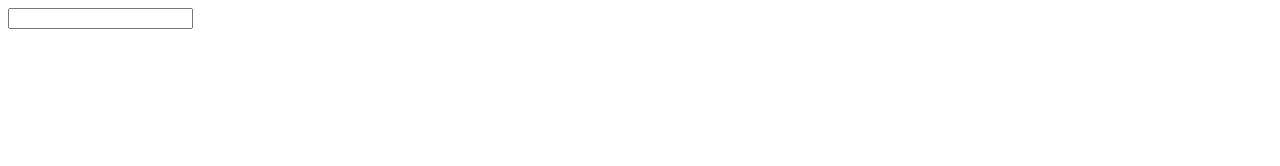
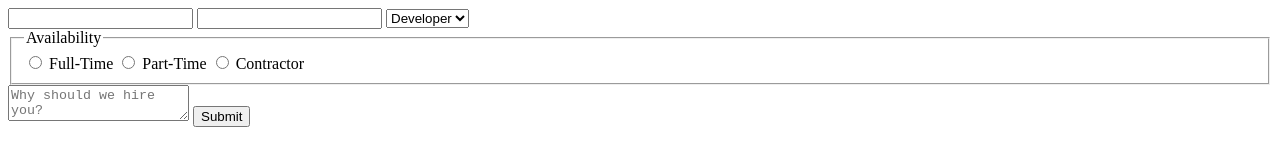
Before and after one commit to PrasunShrivastav/Basic-Projects, a plain HTML site: page html+CSS/Job Application Form/index.html in a window 1280 px wide. Drawn offline with Linux system fonts and the light colour scheme.

Commit message:
Update index.html

```diff
--- a/html+CSS/Job Application Form/index.html
+++ b/html+CSS/Job Application Form/index.html
@@ -8,6 +8,42 @@
   <body>
     <div class="container">
       <input type="text" name="name" id="name" />
+      <input type="email" name="email" id="email" />
+      <select name="position" id="position">
+        <option value="developer">Developer</option>
+        <option value="designer">Designer</option>
+        <option value="manager">Manager</option>
+      </select>
+      <fieldset class="radio-group" name="availability">
+        <legend>Availability</legend>
+        <input
+          type="radio"
+          name="availability"
+          id="availability"
+          value="full-time"
+        />
+        <label for="availability">Full-Time</label>
+        <input
+          type="radio"
+          name="availability"
+          id="availability"
+          value="part-time"
+        />
+        <label for="availability">Part-Time</label>
+        <input
+          type="radio"
+          name="availability"
+          id="availability"
+          value="contractor"
+        />
+        <label for="availability">Contractor</label>
+      </fieldset>
+      <textarea
+        name="message"
+        id="message"
+        placeholder="Why should we hire you?"
+      ></textarea>
+      <button type="submit">Submit</button>
     </div>
   </body>
 </html>
```
